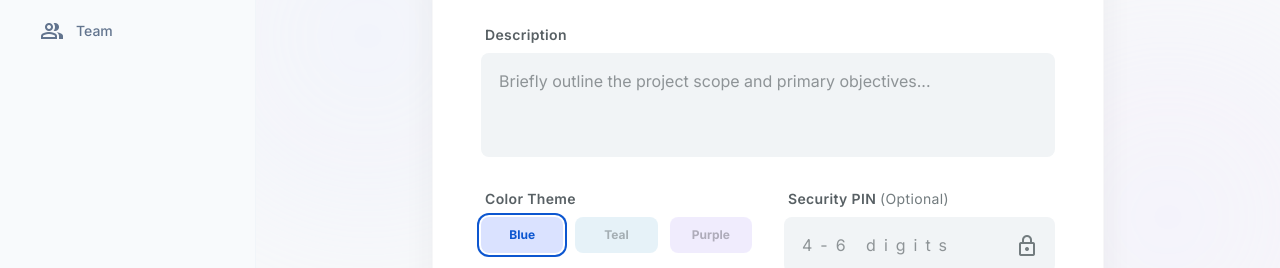
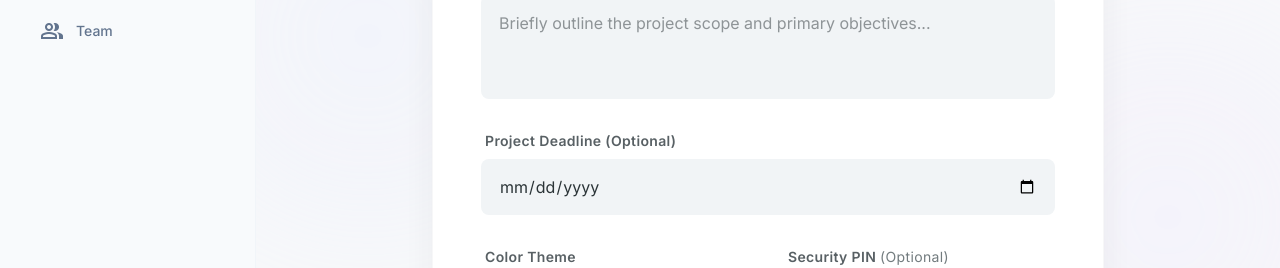
Before and after one commit to halfthew0rldaway/zendo, a Next.js app: page /projects/new in a window 1280 px wide. Shown: the part 311-579 px from the top of the page. Built offline with nearby package versions, Linux system fonts and the light colour scheme; no server answers.

Commit message:
tiemstamp

```diff
--- a/app/projects/new/CreateProjectClient.tsx
+++ b/app/projects/new/CreateProjectClient.tsx
@@ -41,6 +41,7 @@ export default function CreateProjectClient() {
   const [pin, setPin] = useState("");
   const [icon, setIcon] = useState("apartment");
   const [iconBg, setIconBg] = useState<IconBg>("primary");
+  const [dueDate, setDueDate] = useState("");
   const [errors, setErrors] = useState<Record<string, string>>({});
   const [showPinText, setShowPinText] = useState(false);
 
@@ -67,6 +68,7 @@ export default function CreateProjectClient() {
       pin: pin.trim() || null,
       icon,
       iconBg,
+      dueDate: dueDate ? new Date(dueDate).toISOString() : null,
     });
 
     if (project) {
@@ -171,6 +173,19 @@ export default function CreateProjectClient() {
                   rows={3}
                   value={description}
                   onChange={(e) => setDescription(e.target.value)}
+                />
+              </div>
+
+              {/* Due Date */}
+              <div className="flex flex-col gap-2 group md:col-span-2">
+                <label className="text-sm font-semibold tracking-wide text-[#586064] ml-1">
+                  Project Deadline (Optional)
+                </label>
+                <input
+                  type="date"
+                  className="w-full px-4 py-3.5 bg-[#f1f4f6] border-2 border-transparent rounded-lg focus:bg-white focus:border-[#0c56d0]/40 transition-all outline-none"
+                  value={dueDate}
+                  onChange={(e) => setDueDate(e.target.value)}
                 />
               </div>
 
```
